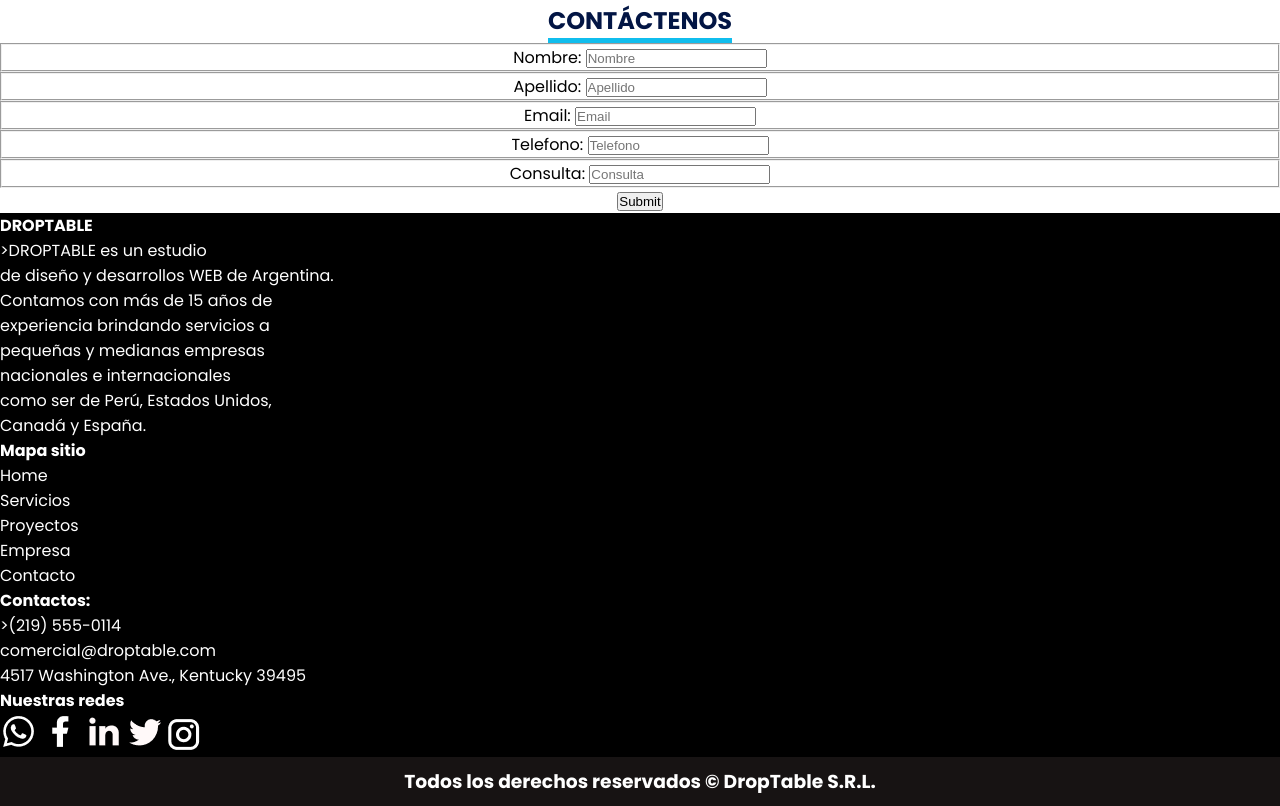
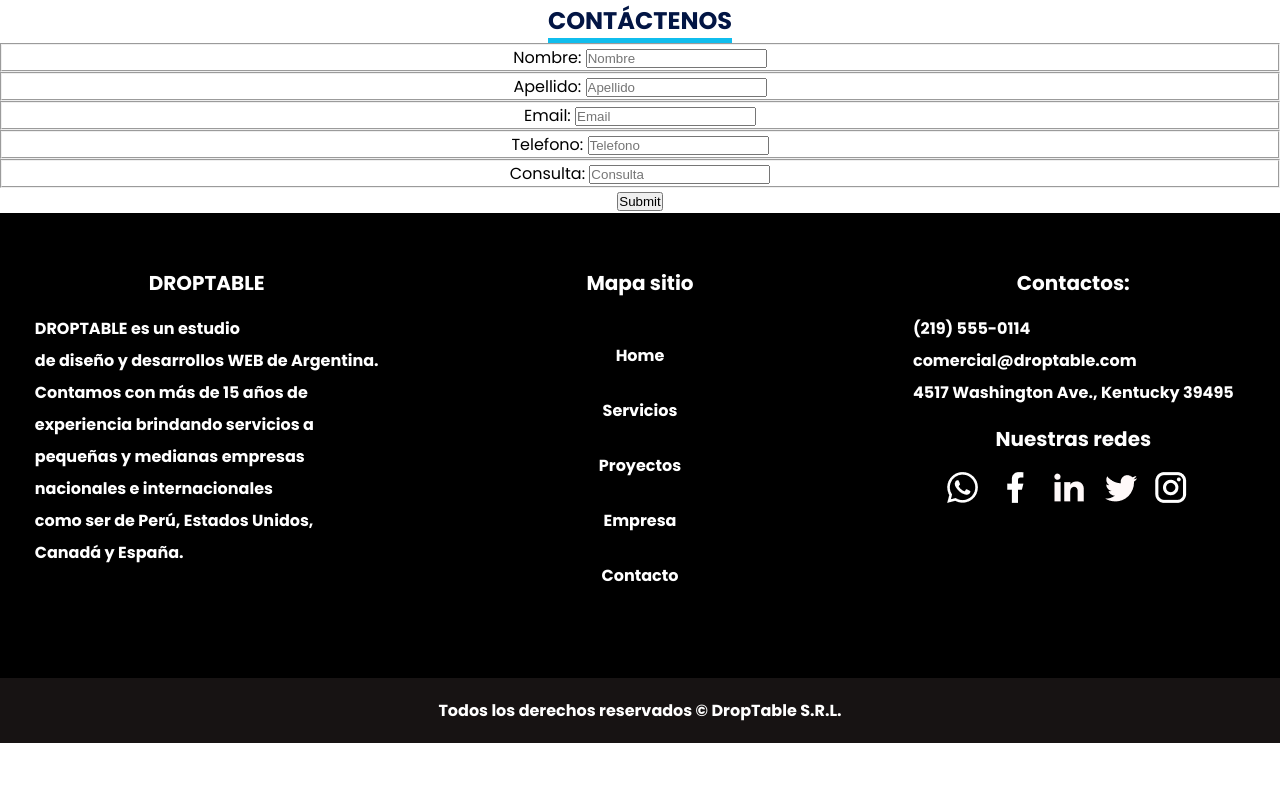
Before and after one commit to Ferste/39315-droptable, a plain HTML site: page index.html in a window 1280 px wide. Shown: the part 2627-3433 px from the top of the page. After the commit the page ends 3370 px from the top, so only its background shows below. Drawn offline with Linux system fonts and the light colour scheme.

Commit message:
Footer congrid y flex

```diff
--- a/css/style.css
+++ b/css/style.css
@@ -193,9 +193,10 @@ main, footer {
 .hosting {
     background-color: #EDECEC;
     padding: 25px;
+    margin: 0% 5%;
     border-radius: 12px;
     box-shadow:5px 5px 15px gray;
-    width: 1206px;
+    width: 90%;
     height: 461px;
     display: inline-block;
     color: #021544;
@@ -260,23 +261,60 @@ main, footer {
     border-radius: 25px;
     box-shadow:5px 5px 15px gray;
 }
-
-footer{
+/* ****************  footer  ************* */
+footer {
+    display: grid;
+    grid-template-columns: repeat(3, 1fr);
+    grid-template-rows: auto;
+    gap: 20px;
+    background-color: black;
     color: white;
-    background-color: black;
+    padding-top: 40px;
 }
 
-.navbar-footer{
-    list-style: none;
+.redes {
+    display: flex;
+    flex-direction: row;
 }
 
-.navbar-footer li a{
-    text-decoration: none;
+footer div{
+    display: flex;
+    flex-direction: column;
+    align-items: center;
+}
+
+.redes a {
+    display: flex;
+    align-items: center;
+    margin: 0px 15px 0px 0px;
+}
+
+footer h4 {
+    font-size: 20px;
+    margin: 15px 0px;
+}
+
+footer p {
+    line-height: 2;
+    font-weight: bold;
+}
+
+footer .navbar-footer li {
+    display: flex;
+    margin: 30px;
+    justify-content: center;
+}
+
+footer .navbar-footer li a {
     color: white;
+    font-weight: bold;
 }
 
 .derechos {
-    padding: 10px;
+    grid-column: 1 / -1;
+    font-size: 16px;
+    margin-top: 40px;
+    text-align: center;
     background-color: #171313;
-    text-align: center;
+    padding: 20px;
 }
--- a/index.html
+++ b/index.html
@@ -147,18 +147,18 @@
     </main>
     <!-- Pie de pagina -->
     <footer>
-        <div>
+        <div class="foot-emp">
             <h4>DROPTABLE </h4>
-            <article>>DROPTABLE es un estudio<br>
+            <p>DROPTABLE es un estudio<br>
                 de diseño y desarrollos WEB de Argentina.<br>
                 Contamos con más de 15 años de<br>
                 experiencia brindando servicios a<br>
                 pequeñas y medianas empresas<br>
                 nacionales e internacionales<br>
                 como ser de Perú, Estados Unidos,<br>
-                Canadá y España.</article>
+                Canadá y España.</p>
         </div>
-        <div>
+        <div class="mapa">
             <h4>Mapa sitio</h4>
             <ul class="navbar-footer">
                 <li><a href="index.html">Home</a></li>
@@ -168,25 +168,20 @@
                 <li><a href="./pages/contacto.html">Contacto</a></li>
             </ul>
         </div>
-        <div>
+        <div >
             <h4>Contactos:</h4>
-            <article>>(219) 555-0114<br>
+            <p>(219) 555-0114<br>
                 comercial@droptable.com<br>
                 4517 Washington Ave., Kentucky 39495
-            </article>
-        </div>
-        <div>
+            </p>
             <h4>Nuestras redes</h4>
-            <a href="https://www.whatsapp.com/?lang=es" target="_blank"><img src="./assets/img/logos/whatsapp.png"
-                    alt="whatsapp"></a>
-            <a href="https://es-la.facebook.com/" target="_blank"><img src="./assets/img/logos/facebook.png"
-                    alt="facebook"></a>
-            <a href="https://ar.linkedin.com/" target="_blank"><img src="./assets/img/logos/linkedin.png"
-                    alt="linkedin"></a>
-            <a href="https://twitter.com/?lang=es" target="_blank"><img src="./assets/img/logos/twitter.png"
-                    alt="twitter"></a>
-            <a href="https://www.instagram.com/" target="_blank"><img src="./assets/img/logos/instagram.png"
-                    alt="instagram"></a>
+            <div class="redes">
+                <a href="https://www.whatsapp.com/?lang=es" target="_blank"><img src="./assets/img/logos/whatsapp.png"alt="whatsapp"></a>
+                <a href="https://es-la.facebook.com/" target="_blank"><img src="./assets/img/logos/facebook.png"alt="facebook"></a>
+                <a href="https://ar.linkedin.com/" target="_blank"><img src="./assets/img/logos/linkedin.png"alt="linkedin"></a>
+                <a href="https://twitter.com/?lang=es" target="_blank"><img src="./assets/img/logos/twitter.png"alt="twitter"></a>
+                <a href="https://www.instagram.com/" target="_blank"><img src="./assets/img/logos/instagram.png"alt="instagram"></a>
+            </div>
         </div>
         <h3 class="derechos"> Todos los derechos reservados © DropTable S.R.L.</h3>
     </footer>
```
